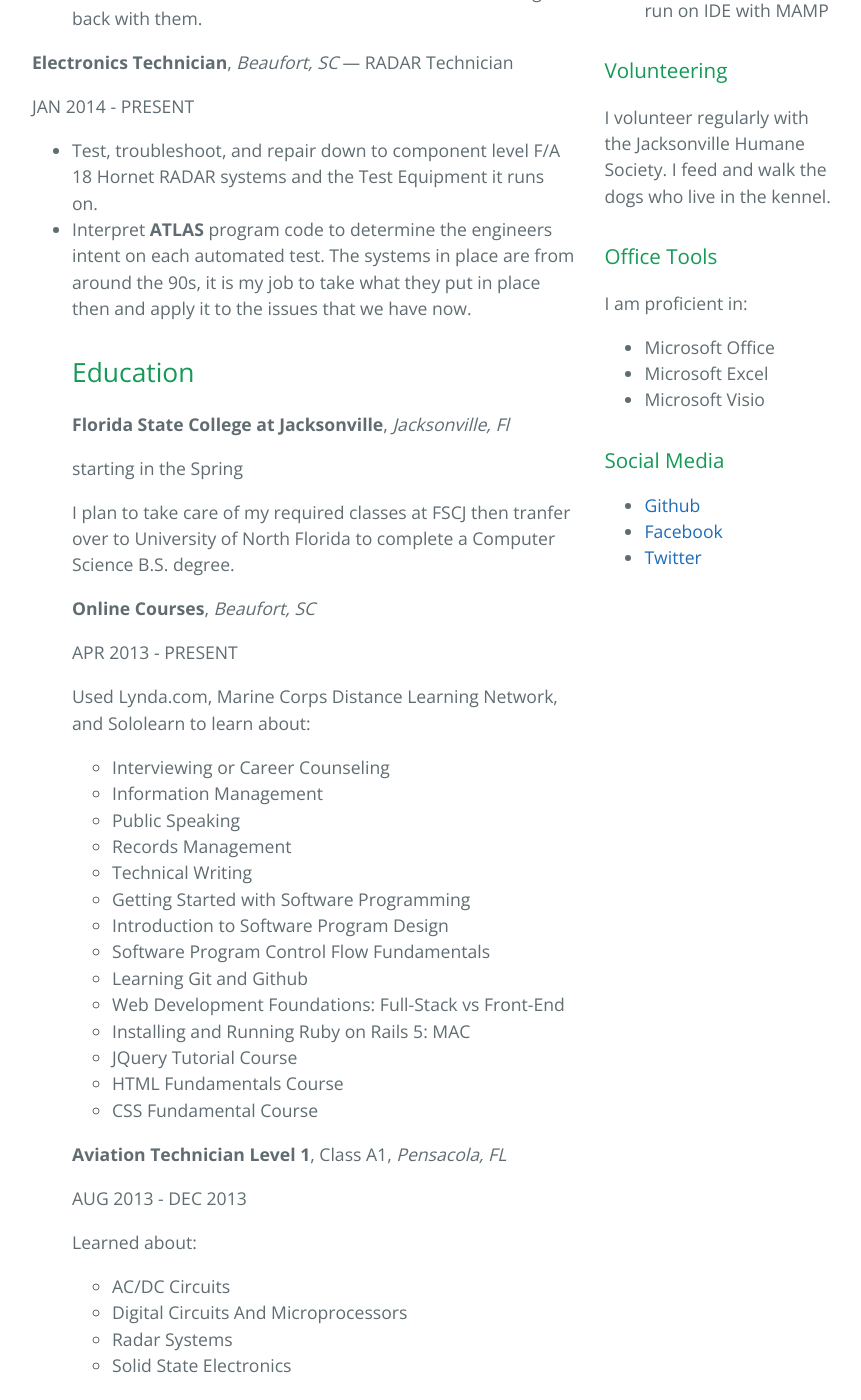
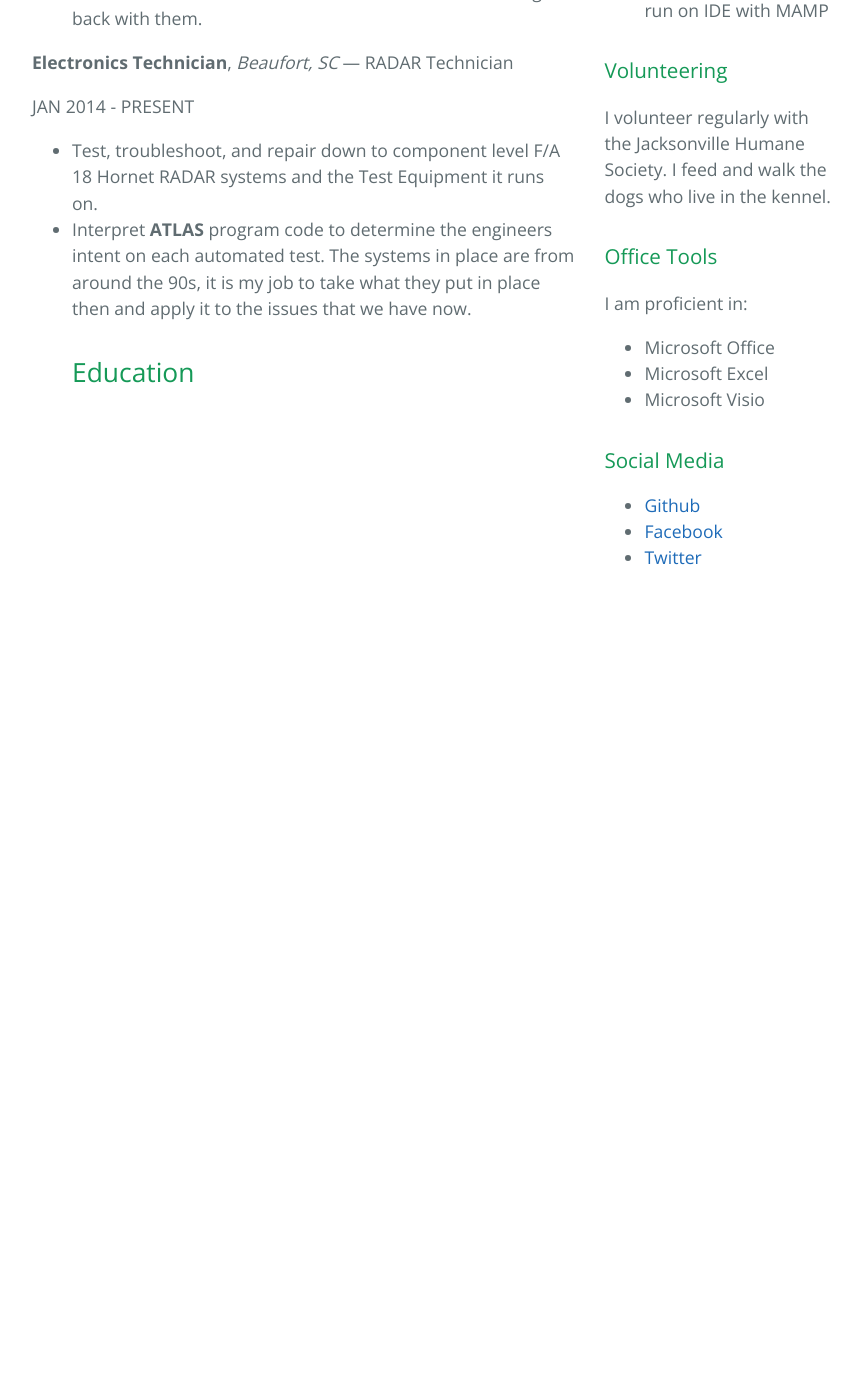
Before and after one commit to usedtoliveonmars/myportfolio, a Jekyll site: the page built from resume.html, in a window 1280 px wide and 1400 px high, scrolled down 1475 px. Shown: the whole window, without its empty margins (212-1073 px from the left). Built offline with Jekyll 4.4.1, drawn with Linux system fonts in a browser that asks for light colours; nearby versions of some CDN libraries; after the commit the page ends 2105 px from its top, so only the background shows below that; some of the changed text lies outside the part shown.

```diff
--- a/_config.yml
+++ b/_config.yml
@@ -3,3 +3,4 @@ description: Your resource to learn more about Chris Cushman!
 show_downloads: true
 google_analytics:
 theme: jekyll-theme-cayman
+baseurl: chriscushman.com
--- a/resume.html
+++ b/resume.html
@@ -33,50 +33,6 @@ layout: default
    <li>Interpret  <strong>ATLAS</strong>  program code to determine the engineers intent on each automated test. The systems in place are from around the 90s, it is my job to take what they put in place then and apply it to the issues that we have now.</li>
    <!-- My education -->
    <h2>Education</h2>
-   <p><strong>Florida State College at Jacksonville</strong>, <em>Jacksonville, Fl</em></p>
-   <p>starting in the Spring</p>
-   <p>I plan to take care of my required classes at FSCJ then tranfer over to University of North Florida to complete a Computer Science B.S. degree.</p>
-   <p><strong>Online Courses</strong>, <em>Beaufort, SC</em>
-   <p>APR 2013 -  PRESENT</p>
-   <p>Used Lynda.com, Marine Corps Distance Learning Network, and Sololearn to learn about:</p>
-   <ul>
-      <li>Interviewing or Career Counseling</li>
-      <li>Information Management</li>
-      <li>Public Speaking</li>
-      <li>Records Management</li>
-      <li>Technical Writing</li>
-      <li>Getting Started with Software Programming</li>
-      <li>Introduction to Software Program Design</li>
-      <li>Software Program Control Flow Fundamentals</li>
-      <li>Learning Git and Github</li>
-      <li>Web Development Foundations: Full-Stack vs Front-End</li>
-      <li>Installing and Running Ruby on Rails 5: MAC</li>
-      <li>JQuery Tutorial Course</li>
-      <li>HTML Fundamentals Course</li>
-      <li>CSS Fundamental Course</li>
-   </ul>
-   <p><strong>Aviation Technician Level 1</strong>, Class A1, <em>Pensacola, FL</em></p>
-   <p>AUG 2013 - DEC 2013</p>
-   <p>Learned about:</p>
-   <ul>
-      <li>AC/DC Circuits</li>
-      <li>Digital Circuits And Microprocessors</li>
-      <li>Radar Systems</li>
-      <li>Solid State Electronics</li>
-   </ul>
-   <p><strong>Marine Air Technical Training Center</strong>, <em>Pensacola, FL</em></p>
-   <p>JUL 2013 - AUG 2013</p>
-   <p>Learned about:</p>
-   <ul>
-      <li>AC/DC Circuits</li>
-      <li>Digital Circuits</li>
-      <li>Solid State Electronics</li>
-   </ul>
-   <!-- My work -->
-   <h2>My Work</h2>
-   <p><strong>Business Website</strong> — <em>Laurel Bay Tailor Shop</em>
-      Creating a website from scratch for this small business using the Jekyll gem for Rails hosted on Github and styled with Bootstrap. Here is the link: <a href="http://laurelbaytailorshop.com/" target="_blank">Laurel Bay Tailor Shop</a>
-   </p>
 </div>
 <!-- second row -->
 <div class="left">
```
Also changed, not shown: thumbnail.jpg (added), thumbnail.png (deleted).
